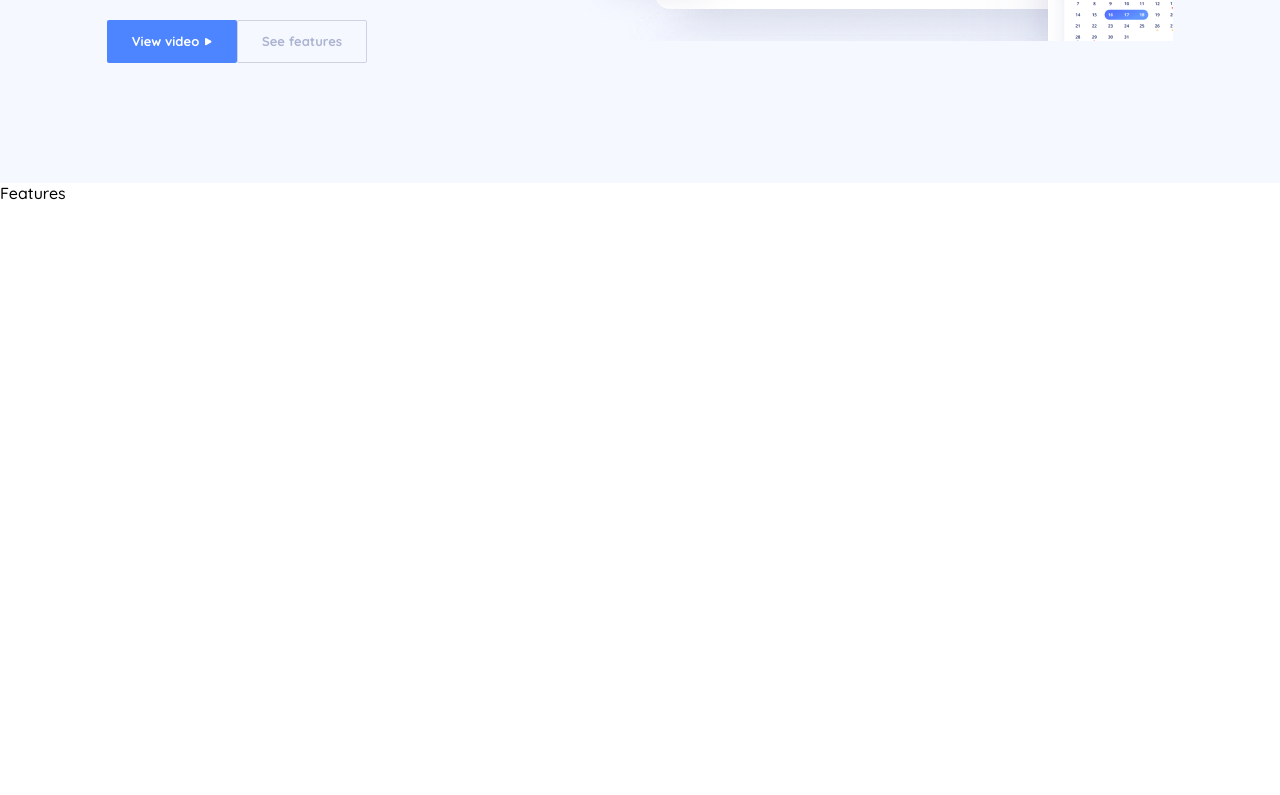
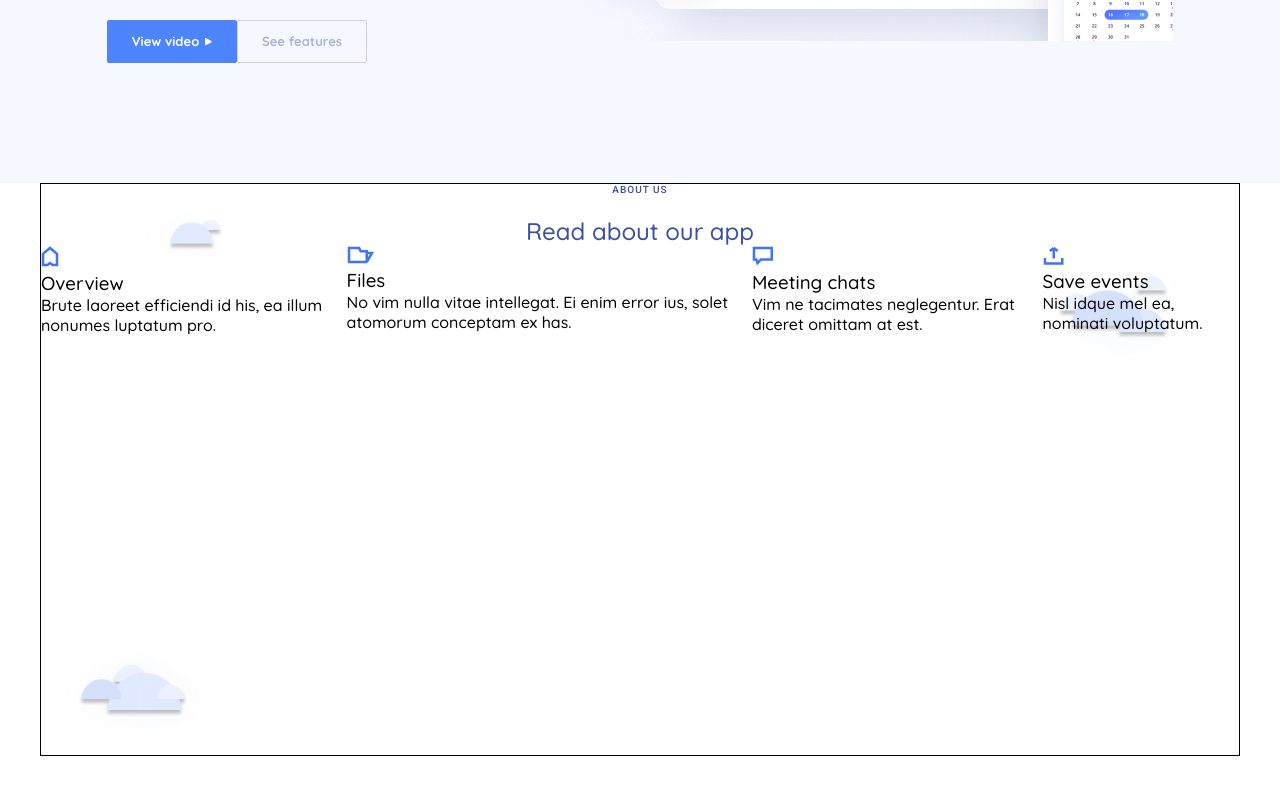
Before and after one commit to DuremarDuremar/Site00, a React (Create React App) app: page / in a window 1280 px wide. Shown: the part 1292-2087 px from the top of the page. Before the commit the page ends 1495 px from the top, so only its background shows below. Built offline with nearby package versions, Linux system fonts and the light colour scheme.

Commit message:
features

```diff
--- a/src/bloks/Features.jsx
+++ b/src/bloks/Features.jsx
@@ -1,13 +1,120 @@
 import React from "react";
 import styled from "styled-components";
+import TitleText from "../components/TitleText";
+import FonImage from "../img/clouds.png";
 
-const Wrapper = styled.div``;
-const Content = styled.div``;
+const Wrapper = styled.div`
+  max-width: 100%;
+  height: 894px;
+`;
+const Content = styled.div`
+  max-width: 1200px;
+  height: 573px;
+  background-image: url(${FonImage});
+  background-repeat: no-repeat;
+  background-size: contain;
+  margin: 0px auto;
+  border: 1px solid black;
+`;
+const Items = styled.div`
+  display: flex;
+`;
+const Item = styled.div``;
+const WrapperButton = styled.div``;
 
 const Features = () => {
   return (
     <Wrapper>
-      <Content>Features</Content>
+      <Content>
+        <TitleText fontSizeh1="24px" lineHeighth1="30px">
+          <h4>ABOUT US</h4>
+          <h1>Read about our app</h1>
+        </TitleText>
+        <Items>
+          <Item>
+            <div>
+              <svg
+                width="18"
+                height="21"
+                viewBox="0 0 18 21"
+                fill="none"
+                xmlns="http://www.w3.org/2000/svg"
+              >
+                <path
+                  d="M2 7.87273V19H6.42105L9 17L11.5789 19H16V7.87273L9 2L2 7.87273Z"
+                  stroke="#4074F8"
+                  stroke-width="2.5"
+                />
+              </svg>
+            </div>
+            <h3>Overview</h3>
+            <p>
+              Brute laoreet efficiendi id his, ea illum nonumes luptatum pro.
+            </p>
+          </Item>
+          <Item>
+            <div>
+              <svg
+                width="28"
+                height="18"
+                viewBox="0 0 28 18"
+                fill="none"
+                xmlns="http://www.w3.org/2000/svg"
+              >
+                <path
+                  d="M19.7544 16H12.0877H9.19945H2V5.94956V2H12.0877L13.7018 5.16129H19.7544V6.96774M19.7544 16L25 6.96774H19.7544M19.7544 16V6.96774"
+                  stroke="#4074F8"
+                  stroke-width="2.5"
+                />
+              </svg>
+            </div>
+            <h3>Files</h3>
+            <p>
+              No vim nulla vitae intellegat. Ei enim error ius, solet atomorum
+              conceptam ex has.
+            </p>
+          </Item>
+          <Item>
+            <div>
+              <svg
+                width="22"
+                height="20"
+                viewBox="0 0 22 20"
+                fill="none"
+                xmlns="http://www.w3.org/2000/svg"
+              >
+                <path
+                  d="M2 2V6.94956V13.5H4.28115L5.5 17L9 13.5H13.7018H19.7544V7.96774V2H17H12.5H2Z"
+                  stroke="#4074F8"
+                  stroke-width="2.5"
+                />
+              </svg>
+            </div>
+            <h3>Meeting chats</h3>
+            <p>Vim ne tacimates neglegentur. Erat diceret omittam at est.</p>
+          </Item>
+          <Item>
+            <div>
+              <svg
+                width="21"
+                height="19"
+                viewBox="0 0 21 19"
+                fill="none"
+                xmlns="http://www.w3.org/2000/svg"
+              >
+                <path
+                  d="M2 11.9677V17.5H4.28115H9H13.7018H19.2544V11.9677M6.75439 5L10.7544 2M14.7544 5L10.7544 2M10.7544 2V12.5"
+                  stroke="#4074F8"
+                  stroke-width="2.5"
+                />
+              </svg>
+            </div>
+            <h3>Save events</h3>
+            <p>Nisl idque mel ea, nominati voluptatum.</p>
+          </Item>
+        </Items>
+        <WrapperButton></WrapperButton>
+      </Content>
     </Wrapper>
   );
 };
--- a/src/bloks/Hero.jsx
+++ b/src/bloks/Hero.jsx
@@ -30,7 +30,7 @@ const Play = styled.div`
   justify-content: center;
   margin: 20px auto 0;
   cursor: pointer;
-  transition: all ease-out 0.75s;
+  transition: all ease-out 1.75s;
   :hover i {
     color: #fff;
   }
```
Also changed, not shown: src/img/clouds.png (added).
